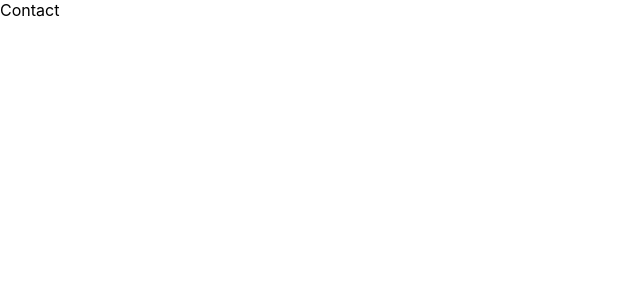
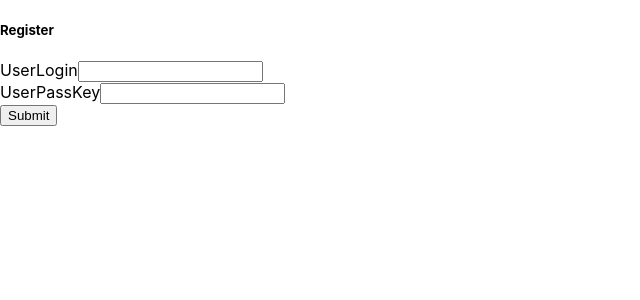
Before and after one commit to SuryaPatil/GivingGate, a React (Create React App) app in the folder client/: page /Contact in a window 1280 px wide. Shown: the top 300 px of the page, without its empty margins (0-640 px from the left). Built offline with nearby package versions, Linux system fonts and the light colour scheme.

Commit message:
I did the corporations frontend thing

```diff
--- a/client/package.json
+++ b/client/package.json
@@ -6,6 +6,7 @@
     "@testing-library/jest-dom": "^5.16.5",
     "@testing-library/react": "^13.4.0",
     "@testing-library/user-event": "^13.5.0",
+    "axios": "^1.1.3",
     "react": "^18.2.0",
     "react-dom": "^18.2.0",
     "react-router-dom": "^6.4.1",
--- a/client/src/components/Apply.js
+++ b/client/src/components/Apply.js
@@ -17,6 +17,18 @@ const Apply = () => {
             "lastName": lastName,
             "email": email,
         }
+
+        axios
+            .post("http://localhost:5000/Apply", data)
+            .then(res => {
+                if (!firstName || !lastName || !email) return;
+
+            })
+            .catch(error => {
+                console.log(error);
+            })
+
+
     }
 
     return (
--- a/client/src/components/Contact.js
+++ b/client/src/components/Contact.js
@@ -1,8 +1,57 @@
 import React from 'react'
+import { useState } from 'react';
+import { useNavigate } from 'react-router-dom';
+import axios from 'axios';
 
 export const Contact = () => {
+    const [UserLogin, setUserLogin] = useState('');
+    const [UserPassKey, setUserPassKey] = useState('');
+
+    const handleSubmit = async (e) => {
+        e.preventDefault();
+        console.log(UserLogin, UserPassKey)
+
+        let data = {
+            "UserLogin": UserLogin,
+            "UserPassKey": UserPassKey,
+        }
+    }
   return (
-    <div>Contact</div>
-  )
+      <section className='section'>
+          <form className='form' onSubmit={handleSubmit}>
+              <h5>Register</h5>
+              <div className='form-row'>
+                  <label htmlFor='UserLogin' className='form-label'>
+                      UserLogin
+                  </label>
+                  <input
+                      type='text'
+                      className='form-input'
+                      id='UserLogin'
+                      value={UserLogin}
+                      onChange={(e) => setUserLogin(e.target.value)}
+                  />
+              </div>
+
+              <div className='form-row'>
+                  <label htmlFor='UserPassKey' className='form-label'>
+                      UserPassKey
+                  </label>
+                  <input
+                      type='UserPassKey'
+                      className='form-input'
+                      id='UserPassKey'
+                      value={UserPassKey}
+                      onChange={(e) => setUserPassKey(e.target.value)}
+                  />
+              </div>
+
+              <button type='submit' className='btn btn-block'>
+                  Submit
+              </button>
+          </form>
+      </section>
+  );
+
 }
 export default Contact;
--- a/client/src/components/Corporations.js
+++ b/client/src/components/Corporations.js
@@ -1,9 +1,70 @@
 import React from 'react'
+import { useState } from 'react';
+import { useNavigate } from 'react-router-dom';
+import axios from 'axios';
 
 export const Corporations = () => {
-  return (
-    <div>Corporations</div>
-  )
+    const [UserLogin, setUserLogin] = useState('');
+    const [Deposit, setDeposit] = useState('');
+
+
+    const handleSubmit = async (e) => {
+        e.preventDefault();
+        console.log(UserLogin, Deposit)
+
+        let data = {
+            "UserLogin": UserLogin,
+            "Deposit": Deposit,
+        }
+
+        axios
+            .post("http://localhost:5000/Corporations", data)
+            .then(res => {
+                if (!UserLogin || !Deposit) return;
+
+            })
+            .catch(error => {
+                console.log(error);
+            })
+
+
+    }
+    return (
+        <section className='section'>
+            <form className='form' onSubmit={handleSubmit}>
+                <h5>Register</h5>
+                <div className='form-row'>
+                    <label htmlFor='UserLogin' className='form-label'>
+                        UserLogin
+                    </label>
+                    <input
+                        type='text'
+                        className='form-input'
+                        id='UserLogin'
+                        value={UserLogin}
+                        onChange={(e) => setUserLogin(e.target.value)}
+                    />
+                </div>
+
+                <div className='form-row'>
+                    <label htmlFor='Deposit' className='form-label'>
+                        Deposit
+                    </label>
+                    <input
+                        type='Deposit'
+                        className='form-input'
+                        id='Deposit'
+                        value={Deposit}
+                        onChange={(e) => setDeposit(e.target.value)}
+                    />
+                </div>
+
+                <button type='submit' className='btn btn-block'>
+                    Submit
+                </button>
+            </form>
+        </section>
+    );
 }
 
 export default Corporations;
```
Also changed, not shown: 1 other file (tests, documents, lock files or other folders). Lines whose indentation alone changed are shown as unchanged.
